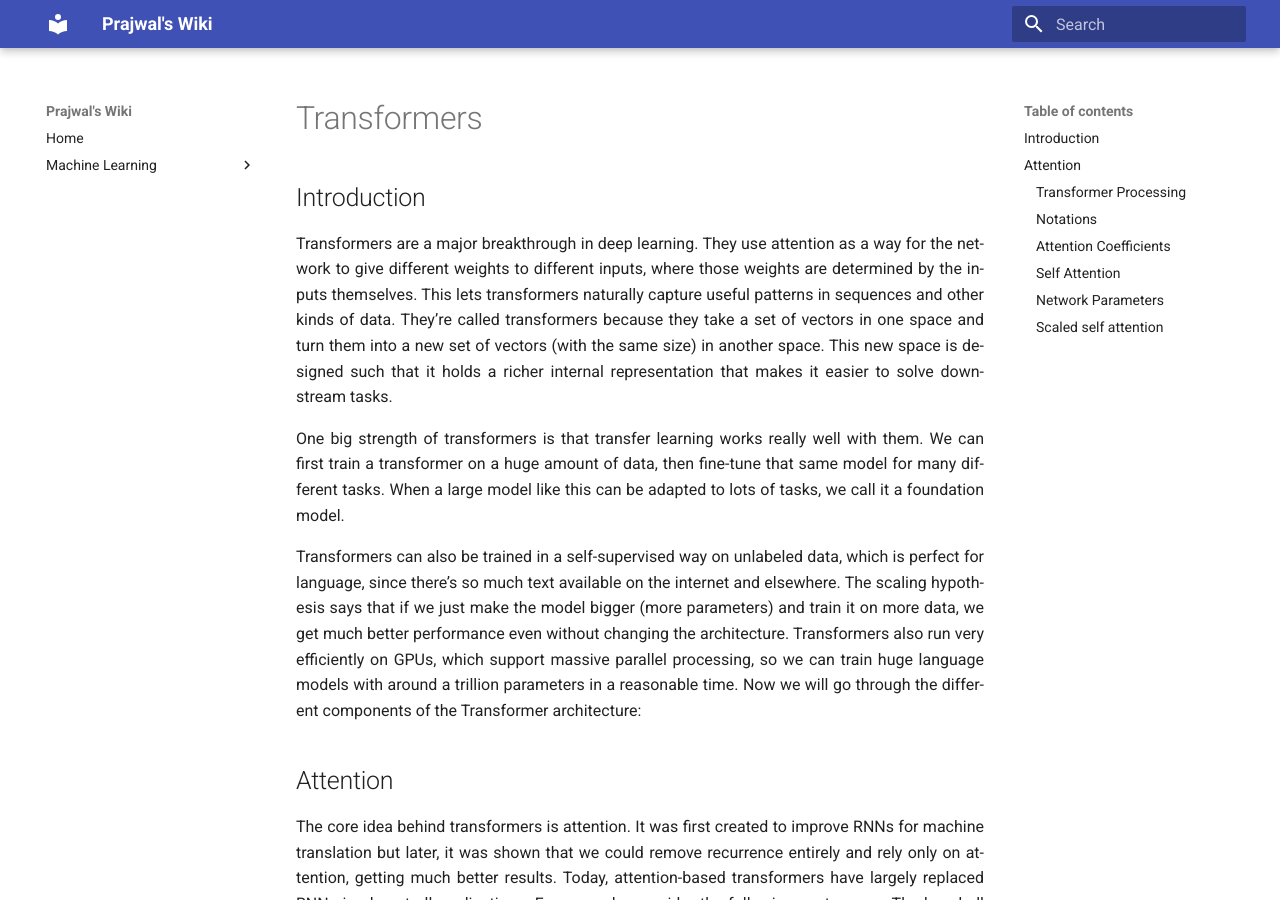
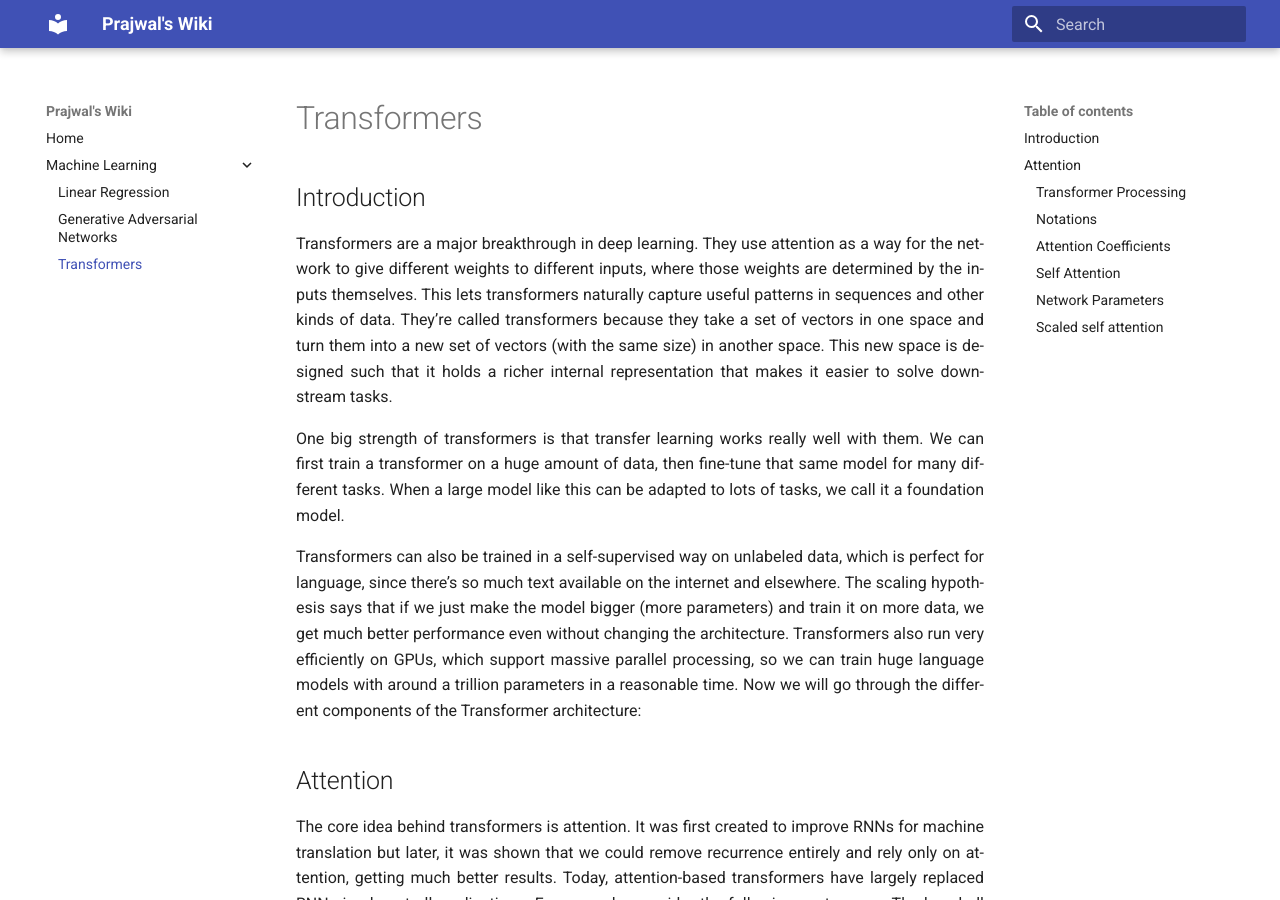
Before and after one commit to pj1911/my-wiki, an MkDocs documentation site: the page built from docs/Transformers.md, in a window 1280 px wide and 900 px high. Built offline with MkDocs 1.6.1 and Material for MkDocs 9.7.7, drawn with Linux system fonts in a browser that asks for light colours.

Commit message:
Update mkdocs.yml

```diff
--- a/mkdocs.yml
+++ b/mkdocs.yml
@@ -8,7 +8,7 @@ nav:
   - Machine Learning:
       - Linear Regression: linearRegression.md
       - Generative Adversarial Networks: Generative Adversarial Networks.md
-
+      - Transformers: Transformers.md
 
 markdown_extensions:
   - admonition
```
